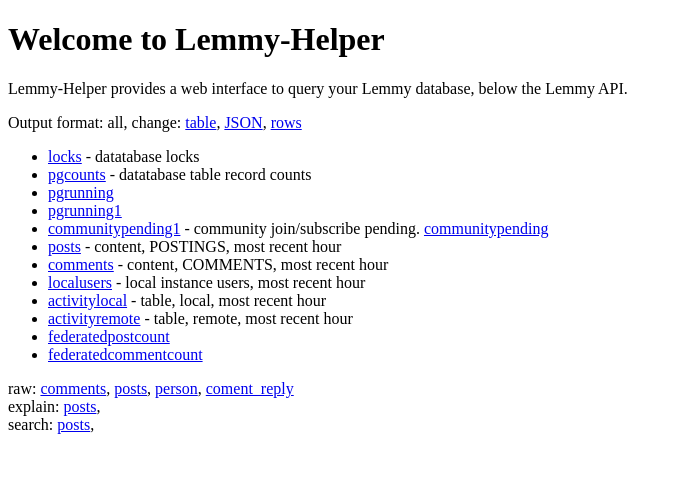
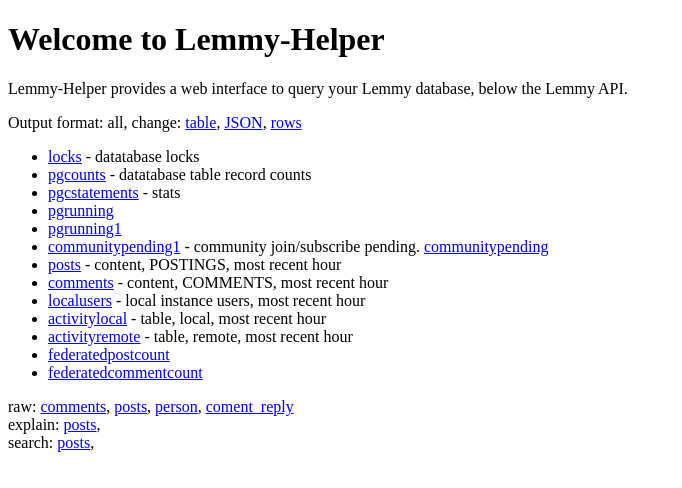
Before and after one commit to RocketDerp/lemmy_helper, a SvelteKit app: page / in a window 1280 px wide. Shown: the top 488 px of the page, without its empty margins (0-682 px from the left). Built offline with nearby package versions, Linux system fonts and the light colour scheme.

Commit message:
pg statements

```diff
--- a/src/routes/+page.svelte
+++ b/src/routes/+page.svelte
@@ -16,6 +16,7 @@
 <ul>
     <li><a href="query/locks/?output={data.output}">locks</a> - datatabase locks</li>
     <li><a href="query/pgcounts/?output={data.output}">pgcounts</a> - datatabase table record counts</li>
+    <li><a href="query/pgstatements/?output={data.output}">pgcstatements</a> - stats</li>
     <li><a href="query/pgrunning/?output={data.output}">pgrunning</a></li>
     <li><a href="query/pgrunning1/?output={data.output}">pgrunning1</a></li>
     <li><a href="query/communitypending1/?output={data.output}">communitypending1</a> - community join/subscribe pending. <a href="query/communitypending/">communitypending</a></li>
--- a/src/routes/query/[name]/+page.server.ts
+++ b/src/routes/query/[name]/+page.server.ts
@@ -29,6 +29,11 @@
 			FROM pg_stat_activity
 			WHERE query != '<IDLE>' AND query NOT ILIKE '%pg_stat_activity%'
 			ORDER BY query_start desc
+			;`
+			break;
+		case 'pgstatements':
+			// https://www.timescale.com/blog/identify-postgresql-performance-bottlenecks-with-pg_stat_statements/
+			sqlQuery = `SELECT * FROM pg_stat_statements
 			;`
 			break;
 		case 'explain_posts':
```
